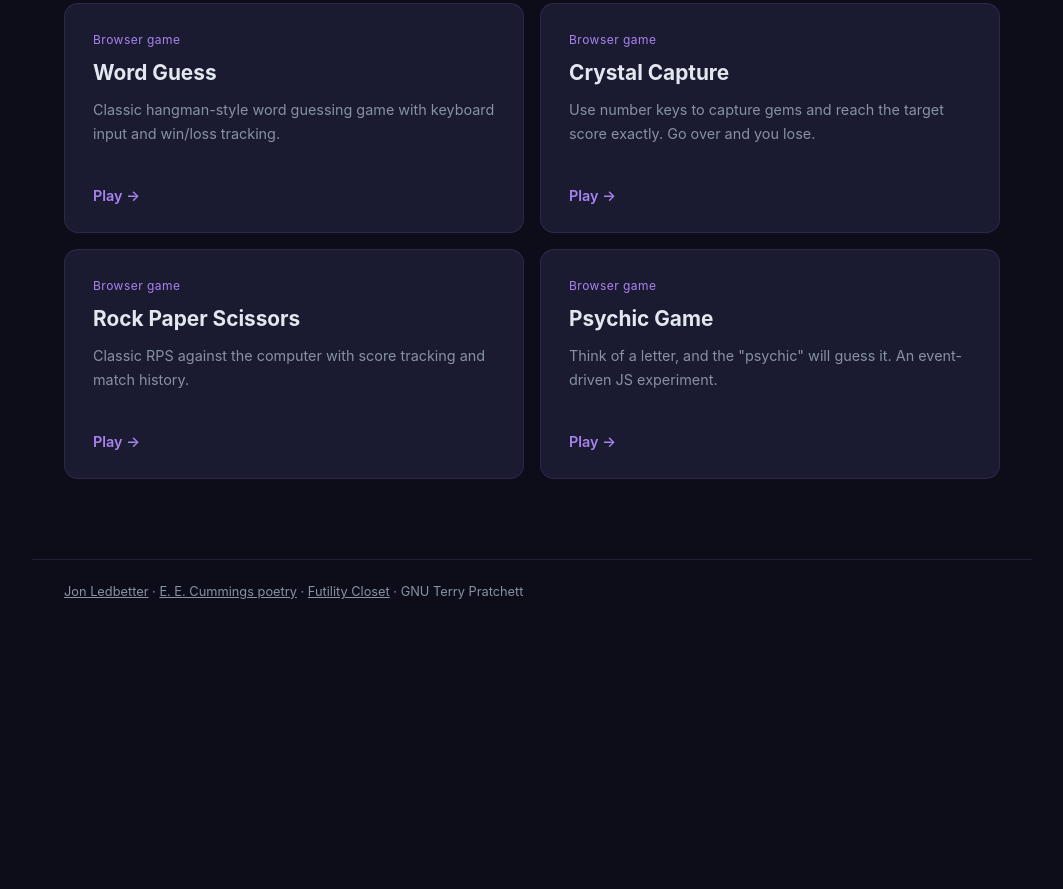
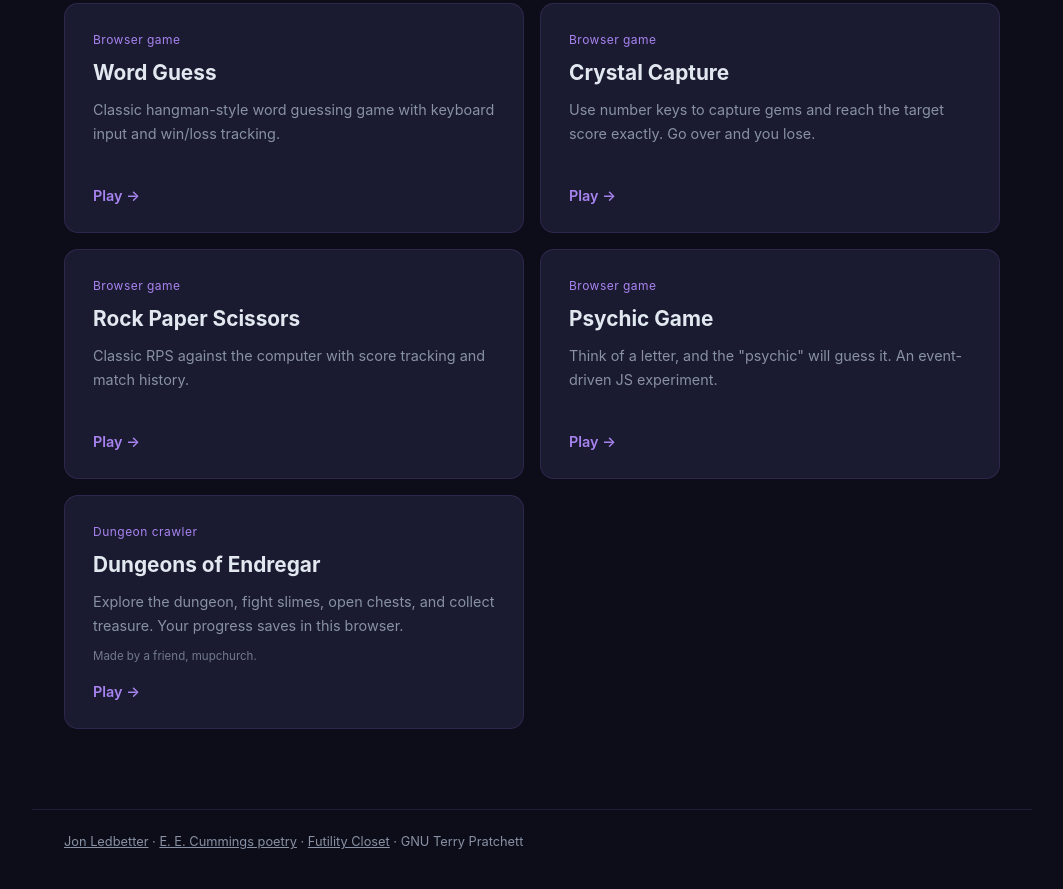
Before and after one commit to jtledbet/jtledbet.github.io, a plain HTML site: page games/index.html in a window 1280 px wide. Shown: the part 1342-2231 px from the top of the page, without its empty margins (108-1171 px from the left). Before the commit the page ends 1981 px from the top, so only its background shows below. Drawn offline with Linux system fonts and the light colour scheme; no server answers.

Commit message:
Move Dungeons of Endregar to the end of the games list and credit its author (#8)
Claude-Session: https://claude.ai/code/session_013ZSA5KviaXb2TXpydzNh6h

Co-authored-by: Claude <noreply@anthropic.com>

```diff
--- a/games/index.html
+++ b/games/index.html
@@ -125,6 +125,7 @@
     .game-kind { color: var(--purple-light); font-size: 0.75rem; letter-spacing: 0.04em; }
     .game-card h2 { font-size: 1.3rem; line-height: 1.3; }
     .game-card p { color: var(--muted); font-size: 0.9rem; line-height: 1.65; }
+    .game-note { color: var(--muted); font-size: 0.72rem; opacity: 0.8; }
     .play { margin-top: auto; padding-top: 0.5rem; color: var(--purple-light); font-size: 0.9rem; font-weight: 600; }
     .section-heading { margin: 3rem 0 1.25rem; font-size: 1.25rem; }
     footer { max-width: 1000px; margin: 0 auto; padding: 1.5rem 2rem 2.5rem; border-top: 1px solid var(--border); color: var(--muted); font-size: 0.8rem; }
@@ -160,12 +161,6 @@
 <main>
   <div class="intro"><h1>Games</h1><p>Dungeons, pinball, puzzles, and small diversions. Pick a game and play in your browser.</p></div>
   <section class="games-grid" aria-label="Games">
-      <a class="game-card" href="/projects/dungeons-of-endregar/">
-        <span class="game-kind">Dungeon crawler</span>
-        <h2>Dungeons of Endregar</h2>
-        <p>Explore the dungeon, fight slimes, open chests, and collect treasure. Your progress saves in this browser.</p>
-        <span class="play">Play <span aria-hidden="true">&rarr;</span></span>
-      </a>
       <a class="game-card" href="/projects/zenball/">
         <span class="game-kind">Pinball garden · Development preview</span>
         <h2>ZenBall</h2>
@@ -235,6 +230,13 @@
         <p>Think of a letter, and the &quot;psychic&quot; will guess it. An event-driven JS experiment.</p>
         <span class="play">Play <span aria-hidden="true">&rarr;</span></span>
       </a>
+      <a class="game-card" href="/projects/dungeons-of-endregar/">
+        <span class="game-kind">Dungeon crawler</span>
+        <h2>Dungeons of Endregar</h2>
+        <p>Explore the dungeon, fight slimes, open chests, and collect treasure. Your progress saves in this browser.</p>
+        <span class="game-note">Made by a friend, mupchurch.</span>
+        <span class="play">Play <span aria-hidden="true">&rarr;</span></span>
+      </a>
   </section>
 </main>
 <footer><a href="/">Jon Ledbetter</a> &middot; <a href="/cummings/">E. E. Cummings poetry</a> &middot; <a href="/futility-closet/">Futility Closet</a> &middot; GNU Terry Pratchett</footer>
```
